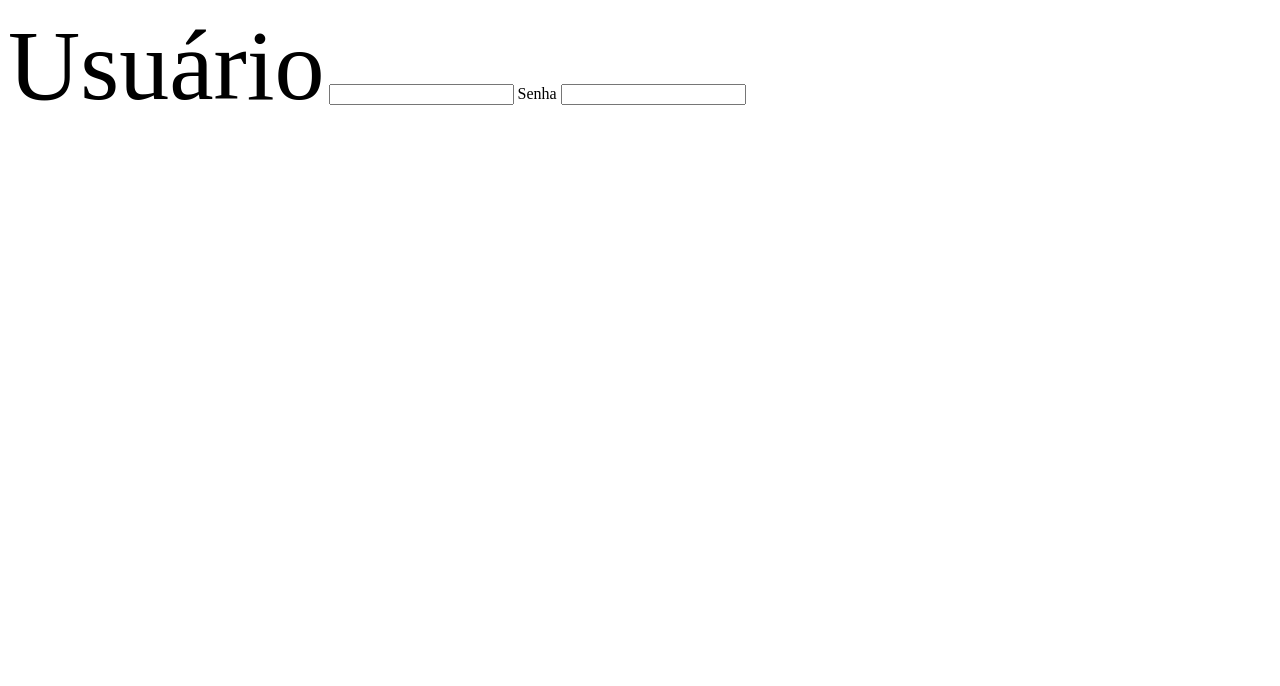
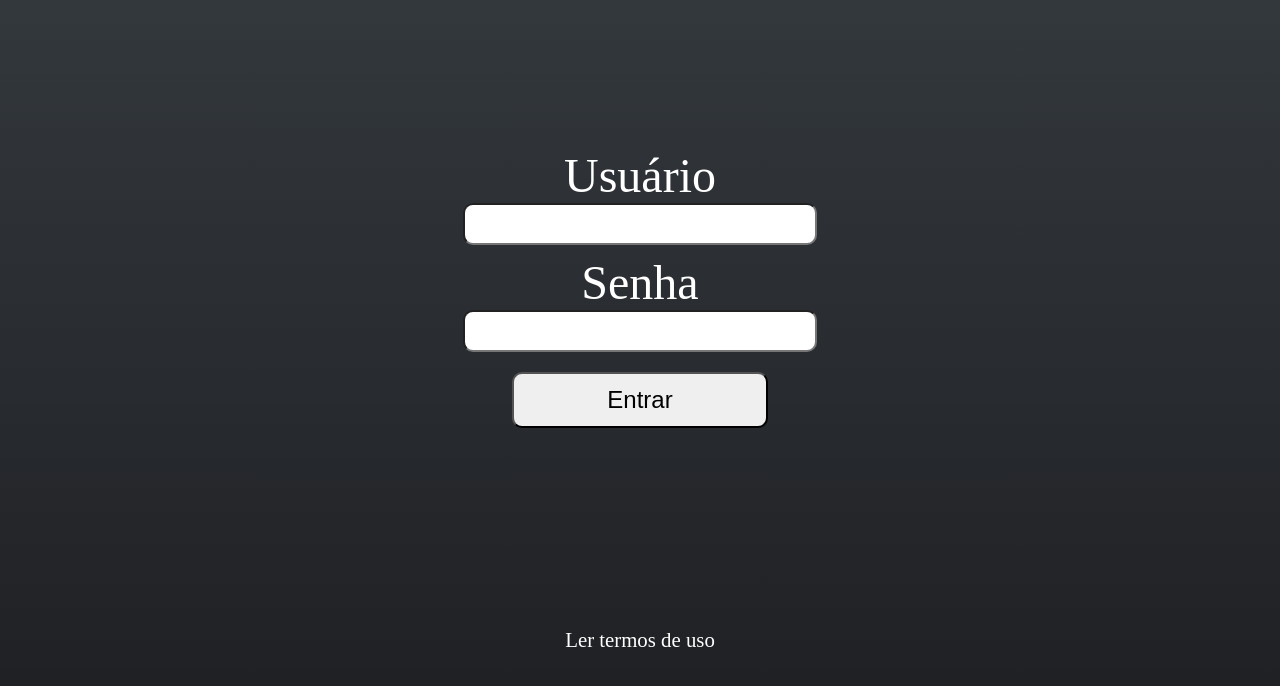
Before and after one commit to Heroldi/TCC_Heroldi, a website: page Src/Pages/Login.html in a window 1280 px wide. Drawn offline with Linux system fonts and the light colour scheme.

Commit message:
Criação tela login e cadastro

```diff
--- a/Src/Pages/Login.html
+++ b/Src/Pages/Login.html
@@ -5,12 +5,16 @@
     <link rel="stylesheet" href="../styles/Login.css">
     <title>Login</title>
 </head>
-<body>
-    <div class="LoginContainer">
+<body class="BodyLogin">
+    <div class="loginContainer">
         <label for="usuarioInput" id="usuarioLabel">Usuário</label>
         <input type="text" id="usuarioInput" name="password">
         <label for="senhaInput" id="senhaLabel">Senha</label>
         <input type="text" id="senhaInput" name="senha">
+        <a href="a.html" id="RefLogin"> <button id="botaoLogin">Entrar</button></a>
+        <a href="" id="termosUso">Ler termos de uso</a>
     </div>
 </body>
+
+<script type="module" src="Login.js"></script>
 </html>
--- /dev/null
+++ b/Src/styles/Cadastro.css
@@ -0,0 +1,119 @@
+.BodyCadastro {
+    display: flex;
+    margin: 0;
+    justify-content: center;
+    align-items: center;
+    width: 100vw;
+    height: 100vh;
+    background: linear-gradient(180deg, #33383D 0%, #1C1D20 100%);
+}
+
+.cadastroContainer {
+    display: flex;
+    flex-direction: column;
+    justify-content: center;
+    align-items: center;
+    width: 90%;
+    height: 90%;
+}
+
+#usuarioLabel {
+    font-size: 2rem;
+    color: white;
+}
+
+#usuarioInput {
+    width: 30%;
+    border-radius: 10px;
+    height: 15%;
+    margin-bottom: 3px;
+}
+
+#senhaLabel {
+    font-size: 2rem;
+    color: white;
+}
+
+#senhaInput {
+    width: 30%;
+    border-radius: 10px;
+    height: 15%;
+    margin-bottom: 3px;
+}
+
+#emailLabel {
+    font-size: 2rem;
+    color: white;
+}
+
+#emailInput {
+    width: 30%;
+    border-radius: 10px;
+    height: 15%;
+    margin-bottom: 3px;
+}
+#cpfLabel {
+    font-size: 2rem;
+    color: white;
+}
+
+#cpfInput {
+    width: 30%;
+    border-radius: 10px;
+    height: 15%;
+    margin-bottom: 3px;
+}
+#telefoneLabel {
+    font-size: 2rem;
+    color: white;
+}
+
+#telefoneInput {
+    width: 30%;
+    border-radius: 10px;
+    height: 15%;
+    margin-bottom: 3px;
+}
+
+#enderecoLabel {
+    font-size: 2rem;
+    color: white;
+}
+
+#enderecoInput {
+    width: 30%;
+    border-radius: 10px;
+    height: 15%;
+    margin-bottom: 3px;
+}
+
+
+#botaoCadastro {
+    width: 20vw;
+    border-radius: 10px;
+    height: 7vh;
+    cursor: pointer;
+    font-size: 1.5rem;
+    font-weight: bold;
+    margin-top: 20px;
+}
+
+#botaoCadastro:hover {
+    size: 7px;
+    border: none;
+}
+
+.termosUsoBox{
+margin-top: 20px;
+}
+
+#spanTermosUso{
+    margin-bottom: 10px;
+    color: white;
+    font-size: 1.3rem;
+}
+#termosUso {
+    margin-bottom: 10px;
+    color: white;
+    font-size: 1.3rem;
+}
--- a/Src/styles/Login.css
+++ b/Src/styles/Login.css
@@ -1,3 +1,67 @@
-#usuarioLabel{
-    font-size: 100px;
+.BodyLogin {
+    display: flex;
+    margin: 0;
+    justify-content: center;
+    align-items: center;
+    width: 100vw;
+    height: 100vh;
+    background: linear-gradient(180deg, #33383D 0%, #1C1D20 100%);
 }
+
+.loginContainer {
+    display: flex;
+    flex-direction: column;
+    justify-content: center;
+    align-items: center;
+    width: 90%;
+    height: 90%;
+}
+
+#usuarioLabel {
+    font-size: 3rem;
+    color: white;
+}
+
+#usuarioInput {
+    width: 30%;
+    border-radius: 10px;
+    height: 5%;
+    margin-bottom: 10px;
+}
+
+#senhaLabel {
+    font-size: 3rem;
+    color: white;
+}
+
+#senhaInput {
+    width: 30%;
+    border-radius: 10px;
+    height: 5%;
+    margin-bottom: 20px;
+}
+
+
+#botaoLogin {
+    width: 20vw;
+    border-radius: 10px;
+    height: 7vh;
+    cursor: pointer;
+    font-size: 1.5rem;
+}
+
+#botaoLogin:hover {
+    size: 7px;
+    border: none;
+}
+
+#termosUso {
+    margin-top: 200px;
+    color: white;
+    text-decoration: none;
+    font-size: 1.3rem;
+}
+
+#termosUso:hover {
+    font-size: 1.5rem;
+}
```
Also changed, not shown: Src/Pages/Cadastro.html (added, +34 -0 lines).
